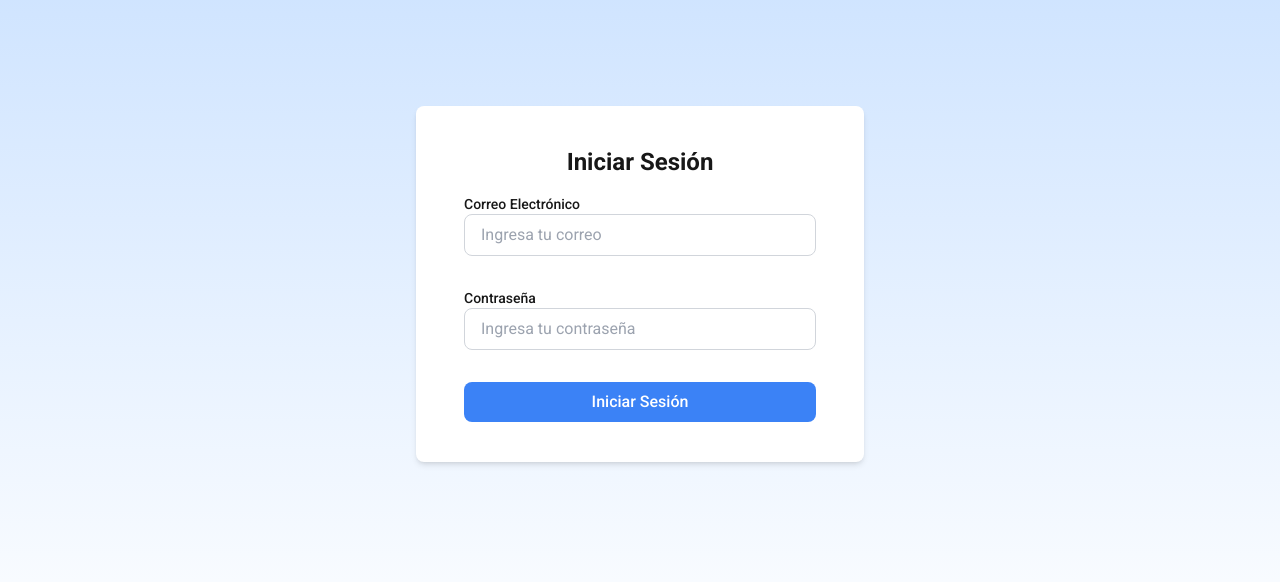
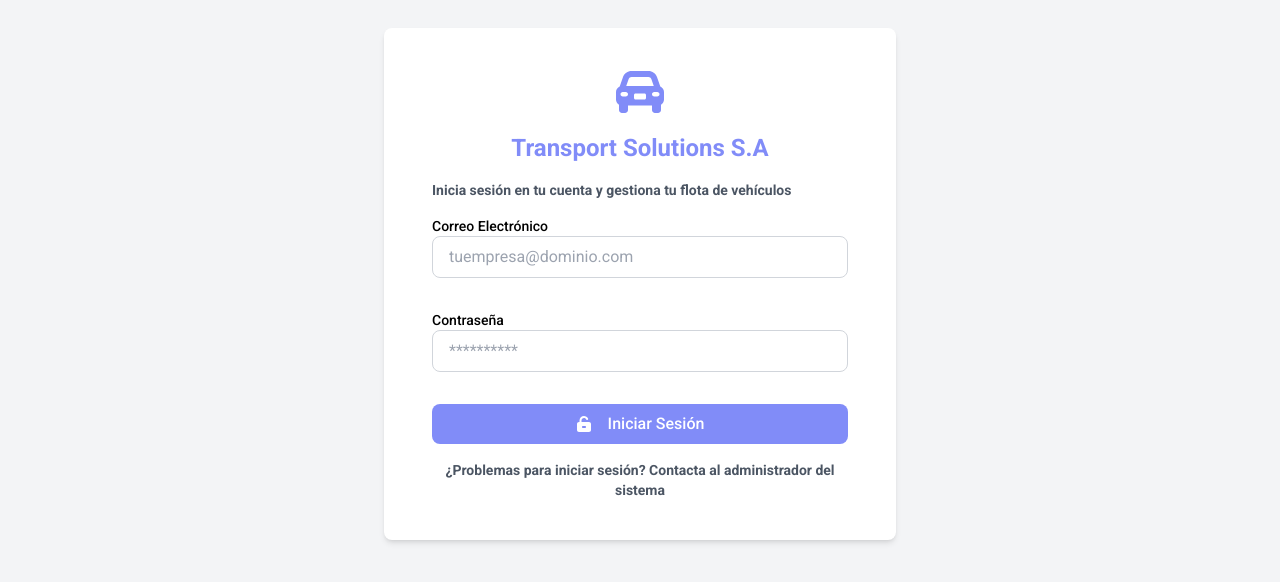
Before and after one commit to ecc97/prueba-next14, a Next.js app: page /login in a window 1280 px wide. Shown: the part 116-698 px from the top of the page. Built offline with nearby package versions, Linux system fonts and the light colour scheme.

Commit message:
feat: nextauth implement login, done

```diff
--- a/src/app/api/auth/[...nextauth]/route.ts
+++ b/src/app/api/auth/[...nextauth]/route.ts
@@ -1,5 +1,6 @@
 import NextAuth, { NextAuthOptions, Session } from "next-auth";
 import CredentialsProvider from "next-auth/providers/credentials";
+import { AuthService } from "@/app/infrastructure/services";
 
 interface AuthToken {
   id?: string;
@@ -8,10 +9,9 @@ interface AuthToken {
 
 interface AuthUser {
   id: string;
-  name: string;
+  name?: string | null;
   email: string;
-  role: string;
-  photo: string;
+  photo?: string | null;
   token: string;
 }
 
@@ -21,9 +21,7 @@ interface CustomSession extends Session {
     token?: string;
     name?: string | null;
     email?: string | null;
-    role?: string | null;
     image?: string | null;
-    photo?: string | null;
   };
 }
 
@@ -32,7 +30,7 @@ export const authOptions: NextAuthOptions = {
     CredentialsProvider({
       name: "Credentials",
       credentials: {
-        username: { label: "Correo Electrónico", type: "text" },
+        email: { label: "Correo Electrónico", type: "text" },
         password: { label: "Contraseña", type: "password" },
       },
       authorize: async (credentials) => {
@@ -50,13 +48,11 @@ export const authOptions: NextAuthOptions = {
             const authService = new AuthService();
             const response = await authService.login(loginRequest);
 
-            const idString: string = response.data.user.sub.toString();
+            const idString: string = response.data.user.id.toString();
 
             return {
                 email: response.data.user.email,
                 id: idString,
-                role: response.data.user.role,
-                photo: response.data.user.photo,
                 token: response.data.access_token,
             } as AuthUser;
         } catch (error) {
@@ -77,8 +73,6 @@ export const authOptions: NextAuthOptions = {
         token.id = authUser.id;
         token.name = authUser.name;
         token.email = authUser.email;
-        token.role = authUser.role;
-        token.photo = authUser.photo;
         token.token = authUser.token;
       }
       return token;
--- a/src/app/core/application/dto/auth/login-response.dto.ts
+++ b/src/app/core/application/dto/auth/login-response.dto.ts
@@ -11,7 +11,5 @@ interface Data {
 
 interface User {
     email: string;
-    sub:   number;
-    role:  string;
-    photo: string;
+    id: number;
 }
--- a/src/app/infrastructure/utils/client-http.ts
+++ b/src/app/infrastructure/utils/client-http.ts
@@ -1,7 +1,7 @@
 import { authOptions } from "@/app/api/auth";
 import { DefaultSession, getServerSession } from "next-auth";
 
-const defaultBaseUrl = "https://communnityvolunteering-production.up.railway.app/api/v1";
+const defaultBaseUrl = "https://maintenancesystembc-production.up.railway.app/api/v1";
 
 interface Session extends DefaultSession {
     user: {
@@ -9,9 +9,6 @@ interface Session extends DefaultSession {
         token?: string;
         name?: string | null;
         email?: string | null;
-        image?: string | null;
-        photo?: string | null;
-        role?: string | null;
     };
 }
 export class HttpClient {
--- a/src/components/ui/organisms/auth/LoginForm.tsx
+++ b/src/components/ui/organisms/auth/LoginForm.tsx
@@ -4,6 +4,7 @@ import FormField from '../../molecules/common/FormField'
 import { useForm } from 'react-hook-form'
 import { yupResolver } from '@hookform/resolvers/yup'
 import * as yup from 'yup'
+import { FaCarRear, FaUnlockKeyhole } from "react-icons/fa6";
 import { signIn } from 'next-auth/react'
 import { useRouter } from 'next/navigation'
 
@@ -34,7 +35,7 @@ export default function LoginForm() {
                 handleError(JSON.parse(result.error))
                 return
             }
-            router.push('/dashboard/projects')
+            router.push('/dashboard/vehicles')
         } catch (error) {
            console.error(error)
         }
@@ -54,15 +55,21 @@ export default function LoginForm() {
         }
     }
     return (
-        <form className="w-full max-w-sm mx-auto p-4 space-y-4" onSubmit={handleSubmit(handleLogin)}>
-            <h2 className="text-2xl font-semibold text-center">Iniciar Sesión</h2>
+        <form className="w-full max-w-md     mx-auto p-4 space-y-4" onSubmit={handleSubmit(handleLogin)}>
+            <div className="flex items-center justify-center">
+                <FaCarRear className="w-12 h-12 text-indigo-400" />
+            </div>
+            <h2 className="text-2xl font-semibold text-center text-indigo-400">Transport Solutions S.A</h2>
+            <p className="text-sm text-gray-600 font-bold">
+                Inicia sesión en tu cuenta y gestiona tu flota de vehículos
+            </p>
             <FormField<ILoginRequest>
                 control={control}
                 type="email"
                 label="Correo Electrónico"
                 name="email"
                 error={errors.email}
-                placeholder="Ingresa tu correo"
+                placeholder="tuempresa@dominio.com"
             />
             <FormField<ILoginRequest>
                 control={control}
@@ -70,11 +77,16 @@ export default function LoginForm() {
                 label="Contraseña"
                 name="password"
                 error={errors.password}
-                placeholder="Ingresa tu contraseña"
+                placeholder="**********"
             />
-            <button type="submit" className="w-full py-2 px-4 bg-blue-500 text-white rounded-lg font-medium hover:bg-blue-500">
+            <button type="submit" className="w-full flex items-center justify-center gap-4 py-2 px-4 bg-indigo-400 text-white rounded-lg font-medium hover:bg-blue-500">
+                <FaUnlockKeyhole />
                 Iniciar Sesión
             </button>
+
+            <div className="flex items-center justify-center mt-4">
+                <span className="text-sm text-gray-600 font-bold text-center">¿Problemas para iniciar sesión? Contacta al administrador del sistema</span>
+            </div>
         </form>
     )
 }
--- a/src/components/ui/templates/auth/LoginTemplate.tsx
+++ b/src/components/ui/templates/auth/LoginTemplate.tsx
@@ -3,8 +3,8 @@ import './auth.scss'
 
 export const LoginTemplate = () => {
     return (
-        <div className="min-h-screen flex  items-center justify-center auth">
-            <div className="w-full max-w-md  p-6 bg-white rounded-lg shadow-md">
+        <div className="min-h-screen flex items-center justify-center auth bg-gray-100">
+            <div className="w-full max-w-lg  p-6 bg-white rounded-lg shadow-md text-black">
                 <LoginForm />
             </div>
         </div>
--- a/src/components/ui/templates/auth/auth.scss
+++ b/src/components/ui/templates/auth/auth.scss
@@ -1,4 +1,3 @@
 .auth {
-    background: rgb(255, 255, 255);
-    background: linear-gradient(0deg, rgba(255, 255, 255, 1) 0%, rgba(200, 224, 255, 1) 100%);
+    background-color: #f3f4f6;
 }
--- a/src/components/ui/templates/index.ts
+++ b/src/components/ui/templates/index.ts
@@ -1,4 +1,3 @@
 export * from './auth/LoginTemplate';
 export * from './auth/RegisterTemplate';
 export * from './homePage/HomeTemplate';
-export * from './proyects/ProyectsTemplate';
```
